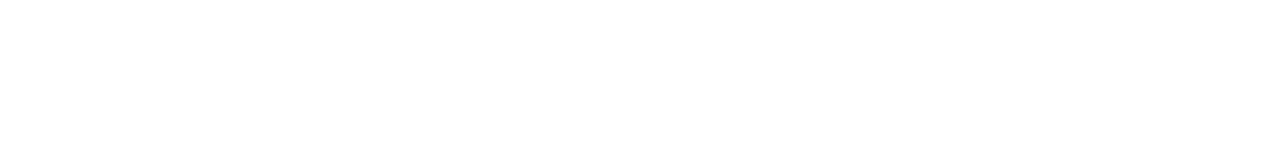
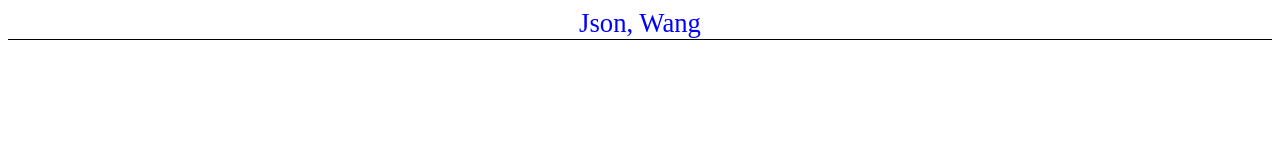
Before and after one commit to ChuanjenWang/webpack-tutorial, a website built with webpack: page index.html in a window 1280 px wide. Built offline with nearby package versions, Linux system fonts and the light colour scheme.

Commit message:
css loader complete

```diff
--- a/package.json
+++ b/package.json
@@ -23,6 +23,8 @@
     "babel-core": "^6.26.3",
     "babel-loader": "^7.1.4",
     "babel-preset-env": "^1.7.0",
+    "css-loader": "^0.28.11",
+    "style-loader": "^0.21.0",
     "webpack": "^4.14.0",
     "webpack-cli": "^3.0.8"
   }
--- a/src/fullname.js
+++ b/src/fullname.js
@@ -1,3 +1,3 @@
-const fullname = (lastname, firstname) => lastname + ',' + firstname;
+const fullname = (lastname, firstname) => lastname + ', ' + firstname;
 
 export default fullname;
--- a/src/index.js
+++ b/src/index.js
@@ -1,5 +1,11 @@
 import fullname from './fullname';
+import './style.css';
 
 const person = fullname('Json', 'Wang');
 
-console.log(person);
+//console.log(person);
+var x = document.createElement('div');
+x.innerHTML = person;
+x.className = "nameTag";
+
+document.body.appendChild(x);
--- /dev/null
+++ b/src/style.css
@@ -0,0 +1,9 @@
+.nameTag
+{
+    font-size: 20pt;
+    color: blue;
+    text-align: center;
+    border-bottom-style: solid;
+    border-bottom-color: black;
+    border-bottom-width: 1px;
+}
--- a/webpack.config.js
+++ b/webpack.config.js
@@ -13,6 +13,10 @@
                     use: "babel-loader",
                     test: /\.js$/,
                     exclude: /node_modules/
+                },
+                {
+                    use:["style-loader","css-loader"],
+                    test: /\.css$/
                 }
             ]
         }
```
Also changed, not shown: index.html (+0 -1 lines), 1 other file.
